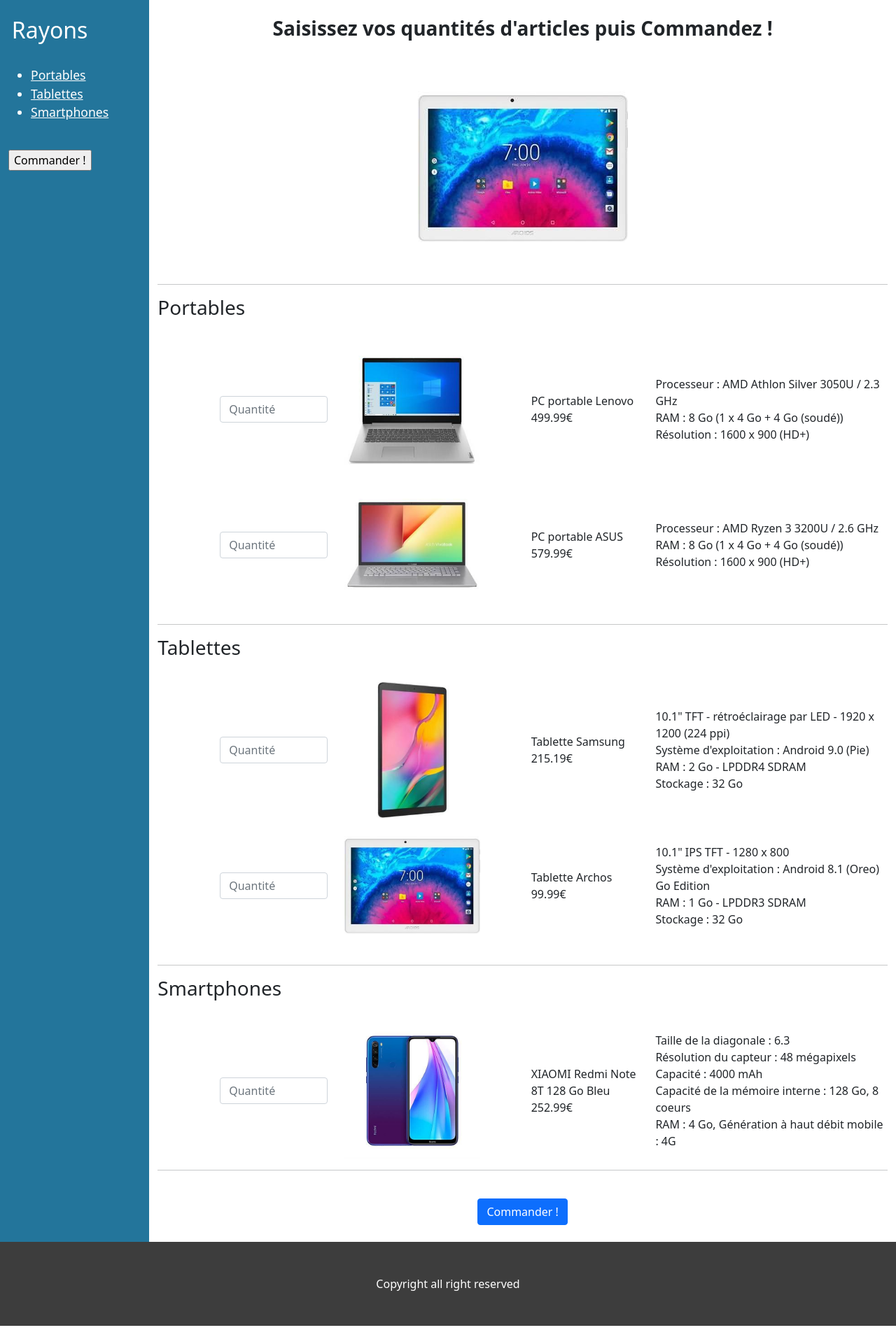
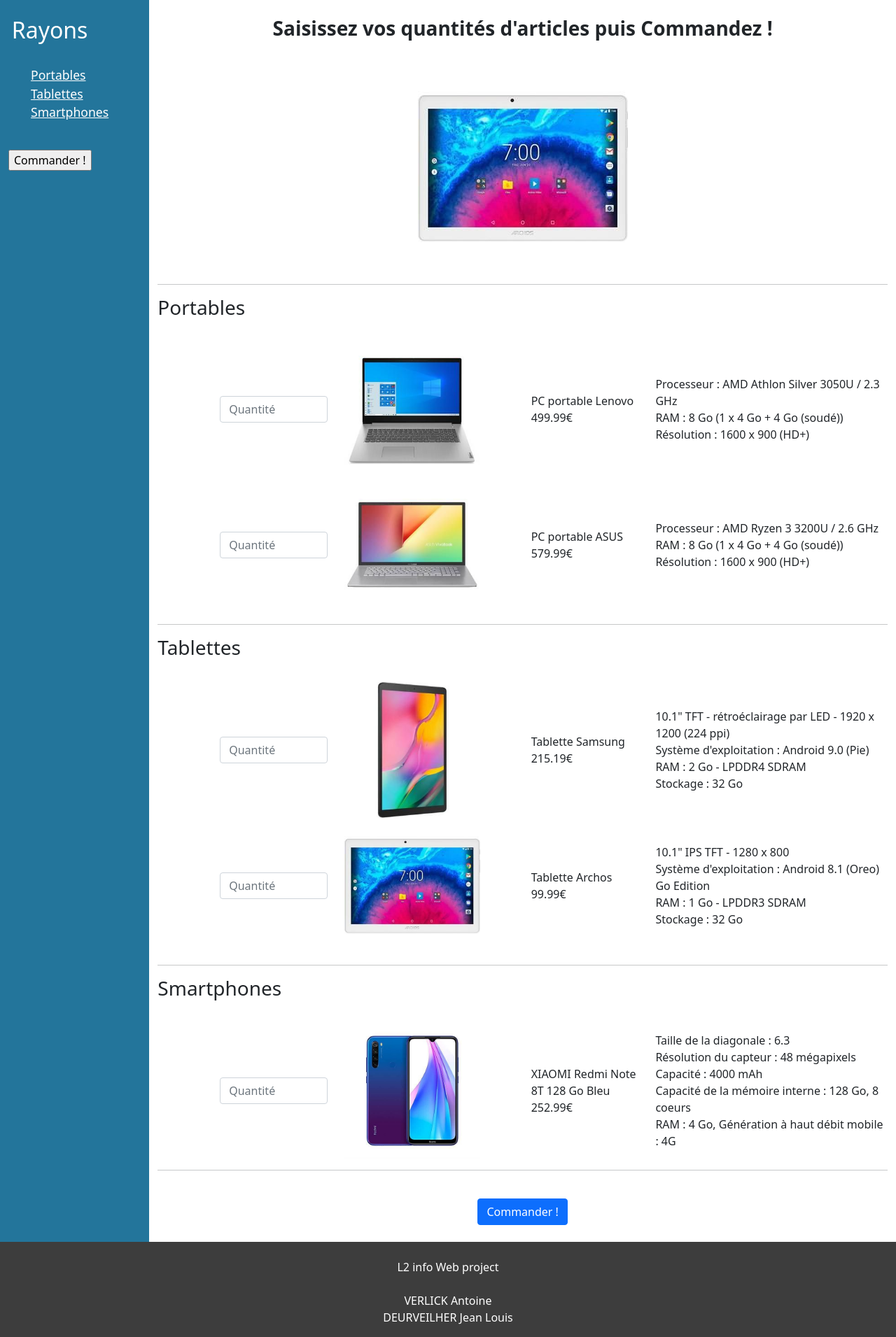
Before and after one commit to Narraxas/ProjetWebL2, a PHP site: page / in a window 1280 px wide. Shown: the part 71-1982 px from the top of the page at 70% size. Run offline with PHP 8.4, Linux system fonts and the light colour scheme; some libraries are stand-ins or nearby versions.

```diff
--- a/index.html
+++ b/index.html
@@ -153,13 +153,15 @@
                 <footer class="row" id="footer">
                     <div>
                         <br>
+                    </div>
+                    <div class="text-center">L2 info Web project</div>
+                    <div>
                         <br>
                     </div>
-                    <div class="text-center">Copyright all right reserved</div>
-                    <div>
-                        <br>
-                        <br>
-                    </div>
+                        <ul class="text-center">
+                        <li>VERLICK Antoine</li>
+                        <li>DEURVEILHER Jean Louis</li>
+                    </ul>
                 </footer>
             </div>
         </form>
--- a/style.css
+++ b/style.css
@@ -41,6 +41,7 @@ a:any-link {
 
 #nav_list {
     font-size: 110%;
+    list-style-type: none;
 }
 
 /* .produit_description {
```
Lines whose indentation alone changed are shown as unchanged.
